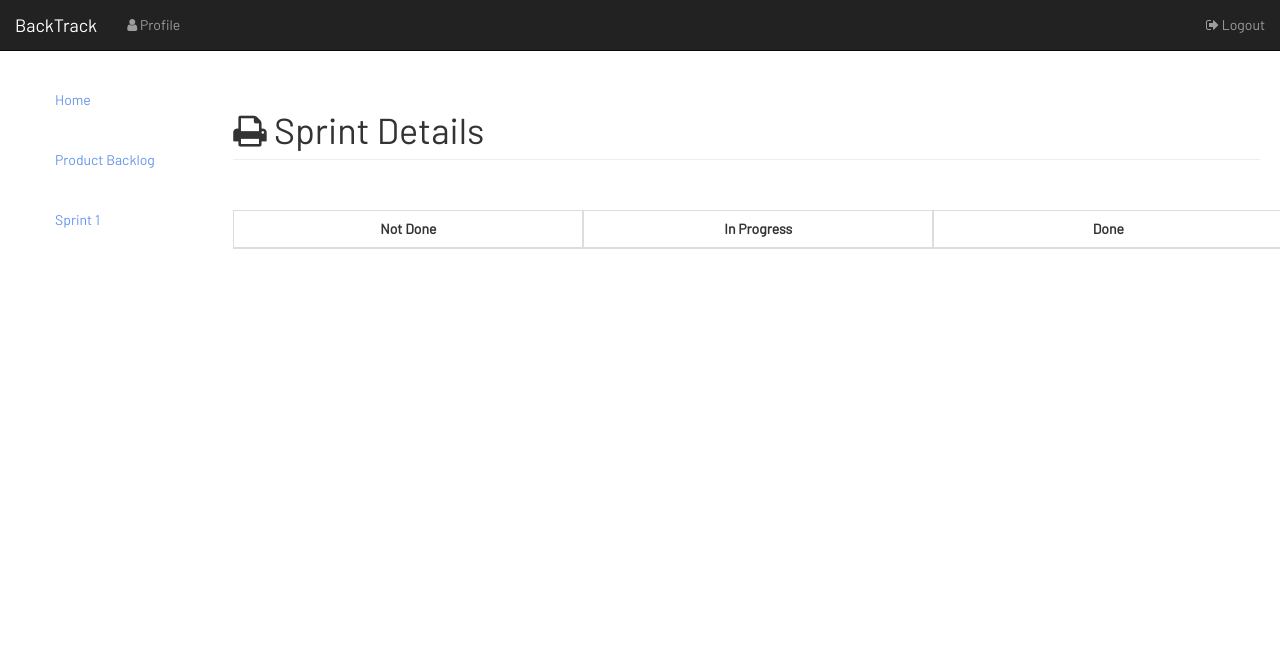
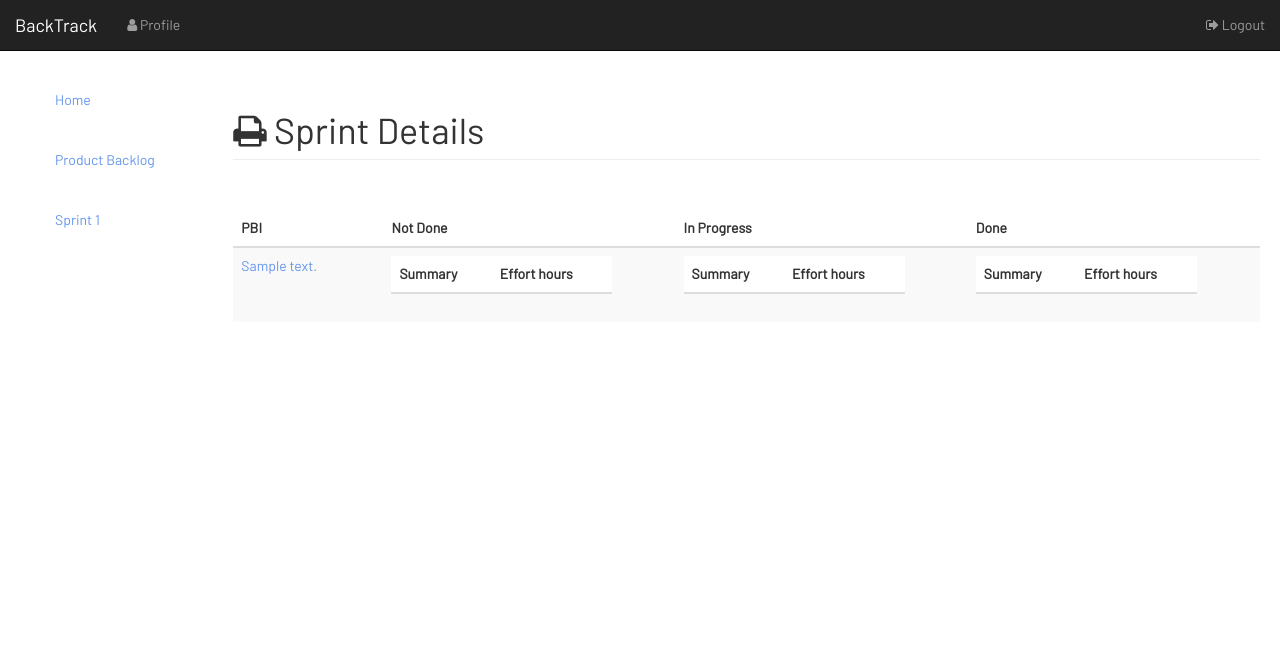
Before and after one commit to b72fdf59/BackTrack, a Django app: template backtrack/backtrack/templates/backtrack/sprintDetail.html in a window 1280 px wide. Shown: the top 650 px of the page. Run offline with Django 3.2, Linux system fonts and the light colour scheme; a user stored in the database is signed in; tables that the repository leaves empty hold one stand-in row (values such as "Sample post"); the template is opened without the code that fills it: values that come from a table or form of the project are taken from there, most other values are stand-ins (such as "Sample title", 1, 10 or a date in 2020); lists and menus that the app fills with data are empty; some libraries are stand-ins or nearby versions.

Commit message:
Added funcs for creating tasks for PBIs in sprint with minor issue with PBI id

```diff
--- a/backtrack/backtrack/templates/backtrack/sprintDetail.html
+++ b/backtrack/backtrack/templates/backtrack/sprintDetail.html
@@ -2,78 +2,107 @@
 {% block content %}
 <h1 class="page-header"><i class="fa fa-print"></i> Sprint Details </h1>
 <div class="row placeholders"></div>
-    <table>
+    <table class="table table-striped" id="product-backlog">
+            <thead>
+                <tr>
+                    <th>PBI</th>
+                    <th>Not Done</th>
+                    <th>In Progress</th>
+                    <th>Done</th>
+                </tr>
+            </thead>
+            <tbody>
+                {% for PBI in data %}
+                <tr>
+                    <td style="color: cornflowerblue">
+                        {{ PBI.summary }}
+                        <br>
+                        {% if ProjectParticipant.role == "DT" %}
+                            <a href="{% url 'add-task' pk=Project.id spk=sprint.id%}" style="text-decoration: none; color: black"><i
+                            class="fa fa-plus" id="add"></i>ADD</a>
+                        {% endif %}
+                    </td>
+                    <td>
+                        <table class="table table-borderless" style="width: 80%;">
+                            <thead class="thead-dark">
                                 <tr>
                                     <th>
-                    <div style="height: 200px; overflow: auto; display: block; width: 350px; ">
-
-                            <table class="table table-bordered table-striped mb-0">
-                              <thead>
-                                <tr>
-                                  <th scope="col" style="text-align: center">Not Done</th>
+                                        Summary
+                                    </th>
+                                    <th>
+                                        Effort hours
+                                    </th>
                                 </tr>
                             </thead>
-                              <tbody style="color: cornflowerblue; text-align: center">
-                                {% for PBI in data %}
-                                    {% if PBI.status == "N" %}
+                            {% for tk in task %}
+                            {% if tk.status == 'N' %}
                             <tr>
                                 <td>
-                                                {{ PBI.summary }}
+                                    {{ tk.summary }}
+                                </td>
+                                <td>
+                                    {{ tk.effort_hours }}
                                 </td>
                             </tr>
                             {% endif %}
                             {% endfor %}
-                              </tbody>
                         </table>
-                    </div>
+                    </td>
+                    <td>
+                        <table class="table table-borderless" style="width: 80%;">
+                            <thead class="thead-dark">
+                                <tr>
+                                    <th>
+                                        Summary
                                     </th>
                                     <th>
-                    <div style="height: 200px; overflow: auto; display: block;  width: 350px;">
-
-                            <table class="table table-bordered table-striped mb-0">
-                              <thead>
-                                <tr>
-                                  <th scope="col" style="text-align: center">In Progress</th>
+                                        Effort hours
+                                    </th>
                                 </tr>
                             </thead>
-                              <tbody style="color: cornflowerblue; text-align: center">
-                                {% for PBI in data %}
-                                    {% if PBI.status == "P" %}
+                            {% for tk in task %}
+                            {% if tk.status == 'P' %}
                             <tr>
                                 <td>
-                                                {{ PBI.summary }}
+                                    {{ tk.summary }}
+                                </td>
+                                <td>
+                                    {{ tk.effort_hours }}
                                 </td>
                             </tr>
                             {% endif %}
                             {% endfor %}
-                              </tbody>
                         </table>
-                    </div>
+                    </td>
+                    <td>
+                        <table class="table table-borderless" style="width: 80%;">
+                            <thead class="thead-dark">
+                                <tr>
+                                    <th>
+                                        Summary
                                     </th>
                                     <th>
-                    <div style="height: 200px; overflow: auto; display: block;  width: 350px;">
-
-                            <table class="table table-bordered table-striped mb-0">
-                              <thead>
-                                <tr>
-                                  <th scope="col" style="text-align: center">Done</th>
+                                        Effort hours
+                                    </th>
                                 </tr>
                             </thead>
-                              <tbody style="color: cornflowerblue; text-align: center">
-                                {% for PBI in data %}
-                                    {% if PBI.status == "D" %}
+                            {% for tk in task %}
+                            {% if tk.status == 'D' %}
                             <tr>
                                 <td>
-                                                {{ PBI.summary }}
+                                    {{ tk.summary }}
+                                </td>
+                                <td>
+                                    {{ tk.effort_hours }}
                                 </td>
                             </tr>
                             {% endif %}
                             {% endfor %}
+                        </table>
+                    </td>
+                </tr>
+                {% endfor %}
             </tbody>
-                            </table>
-                    </div>
-            </th>
-        </tr>
     </table>
 </div>
 
--- a/backtrack/backtrack/urls.py
+++ b/backtrack/backtrack/urls.py
@@ -22,8 +22,10 @@ urlpatterns = [
          name='add-project-developer'),
     path('<int:pk>/create/sprint',
          sprintViews.CreateSprint.as_view(), name='create-sprint'),
+    path('<int:pk>/<int:spk>/add-task/',
+         sprintViews.AddTask.as_view(), name='add-task'),
     path('<int:pk>/<int:spk>/',
          sprintViews.SprintDetail.as_view(), name='detail-sprint'),
-         path('<int:pk>/pb/add-pbi-to-sprint',
+    path('<int:pk>/pb/add-pbi-to-sprint',
          sprintViews.AddPBIToSprint.as_view(), name='add-pbi-to-sprint'),
 ]
```
Also changed, not shown: backtrack/backtrack/templates/backtrack/addTask.html (added, +22 -0 lines), backtrack/backtrack/views/sprintViews.py (+42 -2 lines). Lines whose indentation alone changed are shown as unchanged.
